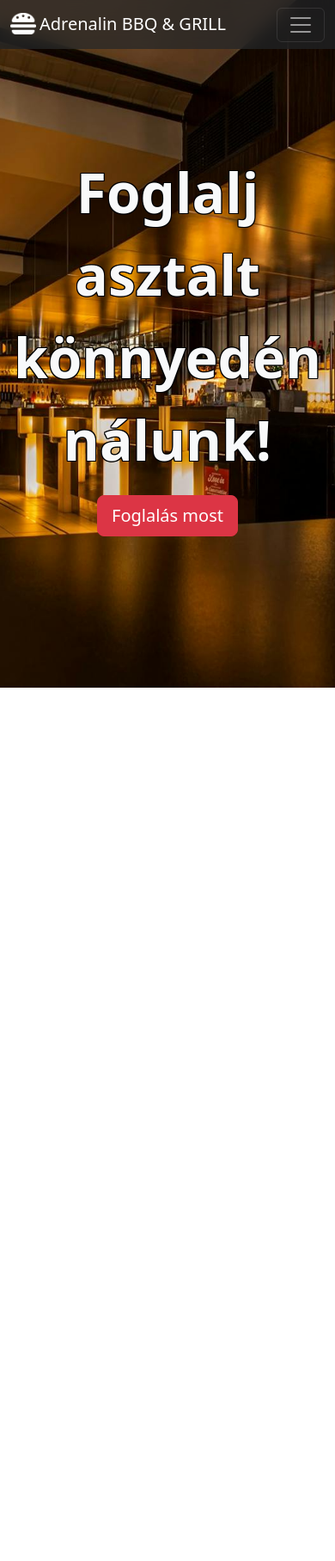
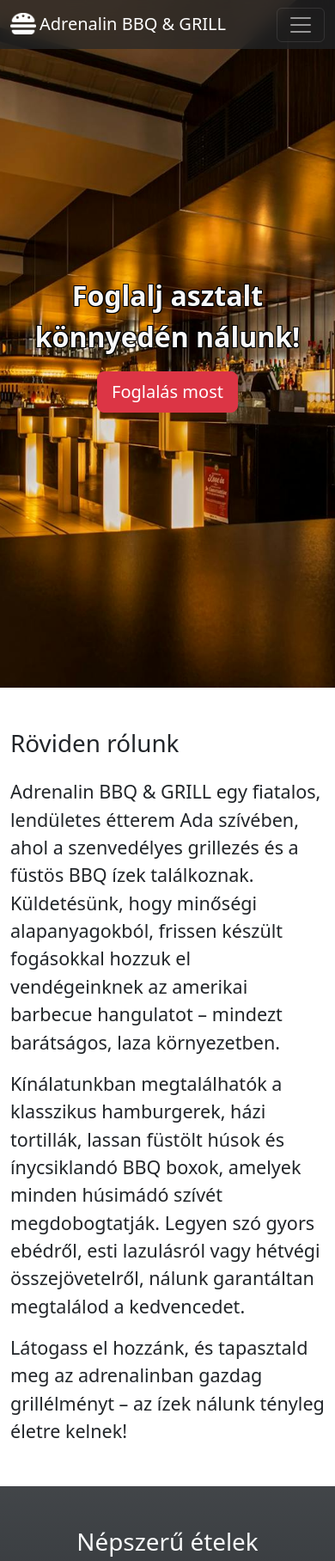
Before and after one commit to Csonkec/restaurantproject, a PHP site: page / in a window 390 px wide. Shown: the top 1816 px of the page at 86% size. Before the commit the page ends 800 px from the top, so only its background shows below. Run offline with PHP 8.4, Linux system fonts and the light colour scheme.

Commit message:
landing page

```diff
--- a/index.php
+++ b/index.php
@@ -9,9 +9,75 @@
     <link rel="stylesheet" href="styles/index.css">
 </head>
 <body>
-    <section class="hero">
+    <section class="hero mb-5">
         <p class="fw-bold text-light text-shadow">Foglalj asztalt könnyedén nálunk!</p>
         <a href="#" class="btn btn-danger btn-lg">Foglalás most</a>
     </section>
+
+    <section class="container">
+        <h1 class="h1 mt-4 mb-4 fs-1">Röviden rólunk</h1>
+        <p class="fs-4">Adrenalin BBQ & GRILL egy fiatalos, lendületes étterem Ada szívében, ahol a szenvedélyes grillezés és a füstös BBQ ízek találkoznak. Küldetésünk, hogy minőségi alapanyagokból, frissen készült fogásokkal hozzuk el vendégeinknek az amerikai barbecue hangulatot – mindezt barátságos, laza környezetben.</p>
+        <p class="fs-4">Kínálatunkban megtalálhatók a klasszikus hamburgerek, házi tortillák, lassan füstölt húsok és ínycsiklandó BBQ boxok, amelyek minden húsimádó szívét megdobogtatják. Legyen szó gyors ebédről, esti lazulásról vagy hétvégi összejövetelről, nálunk garantáltan megtalálod a kedvencedet.</p>
+        <p class="fs-4 mb-5">Látogass el hozzánk, és tapasztald meg az adrenalinban gazdag grillélményt – az ízek nálunk tényleg életre kelnek!</p>
+    </section>
+
+
+    <section class="container-fluid bg-dark bg-gradient pt-4 pb-4">
+        <div class="container">
+            <h1 class="h1 fs-1 text-center mb-2 mt-4 text-light">Népszerű ételek</h1>
+            <div id="carousel" class="carousel slide" data-bs-ride="carousel">
+                <div class="carousel-indicators">
+                    <button type="button" data-bs-target="#carousel" data-bs-slide-to="0" class="active" aria-current="true" aria-label="Burger"></button>
+                    <button type="button" data-bs-target="#carousel" data-bs-slide-to="1" aria-label="BBQ"></button>
+                    <button type="button" data-bs-target="#carousel" data-bs-slide-to="2" aria-label="Box"></button>
+                </div>
+                <div class="carousel-inner">
+                    <div class="carousel-item active">
+                        <img src="assets/img/carousel1.jpg" alt="Jam burger" class="d-block w-100">
+                        <div class="carousel-caption d-none d-md-block">
+                            <h5>Jam burger</h5>
+                            <p>Buci, 2x80g hús, sajt, bacon, szilva lekvár, burger szósz, sült hagyma</p>
+                        </div>
+                    </div>
+                    <div class="carousel-item">
+                        <img src="assets/img/carousel2.jpg" alt="BBQ borda" class="d-block w-100">
+                        <div class="carousel-caption d-none d-md-block">
+                            <h5>BBQ Borda</h5>
+                        </div>
+                    </div>
+                    <div class="carousel-item">
+                        <img src="assets/img/carousel3.jpg" alt="Porky box" class="d-block w-100">
+                        <div class="carousel-caption d-none d-md-block">
+                            <h5>Porky box</h5>
+                            <p>Pomfrit, tépett hús, sajt, porky szósz, bbq szósz</p>
+                        </div>
+                    </div>
+                </div>
+                <button class="carousel-control-prev" type="button" data-bs-target="#carousel" data-bs-slide="prev">
+                    <span class="carousel-control-prev-icon" aria-hidden="true"></span>
+                    <span class="visually-hidden">Previous</span>
+                </button>
+                <button class="carousel-control-next" type="button" data-bs-target="#carousel" data-bs-slide="next">
+                    <span class="carousel-control-next-icon" aria-hidden="true"></span>
+                    <span class="visually-hidden">Next</span>
+                </button>
+            </div>
+            <div class="d-flex justify-content-center">
+                <a href="#" class="btn btn-danger btn-lg mt-4">Teljes étlap megtekintése</a>
+            </div>
+        </div>
+    </section>
+
+    <section class="container">
+        <h1 class="h1 text-center mt-5">Nem vagy még tag? Regisztrálj be és jelentkezz be most!</h1>
+        <div class="d-flex justify-content-center mb-5">
+            <a href="#" class="btn btn-danger btn-lg mt-1 me-1">Bejelentkezés</a>
+            <a href="#" class="btn btn-danger btn-lg mt-1 ms-1">Regisztrálás</a>
+        </div>
+    </section>
+
+    <?php
+    include "footer.php";
+    ?>
 </body>
 </html>
--- a/styles/index.css
+++ b/styles/index.css
@@ -24,3 +24,15 @@
     -1px  0px 0 black,
      1px  0px 0 black;
   }
+
+  @media (max-width: 768px){
+    .hero p{
+        font-size: 3rem;
+    }
+  }
+
+  @media (max-width: 425px){
+    .hero p{
+        font-size: 2rem;
+    }
+  }
```
Also changed, not shown: 3 other files.
